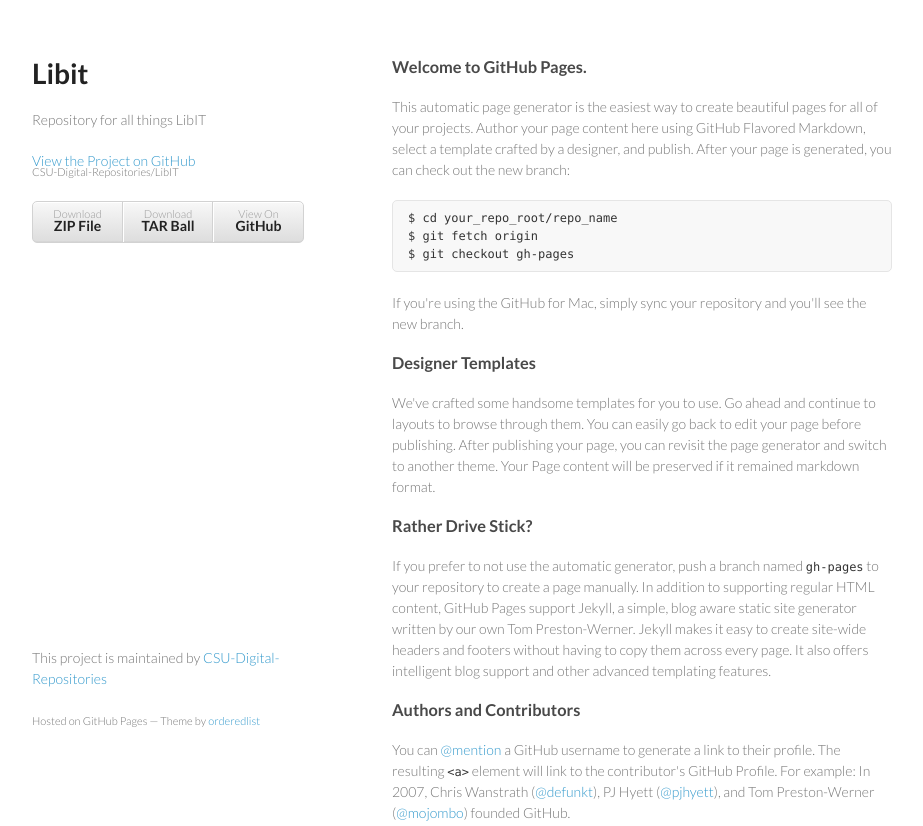
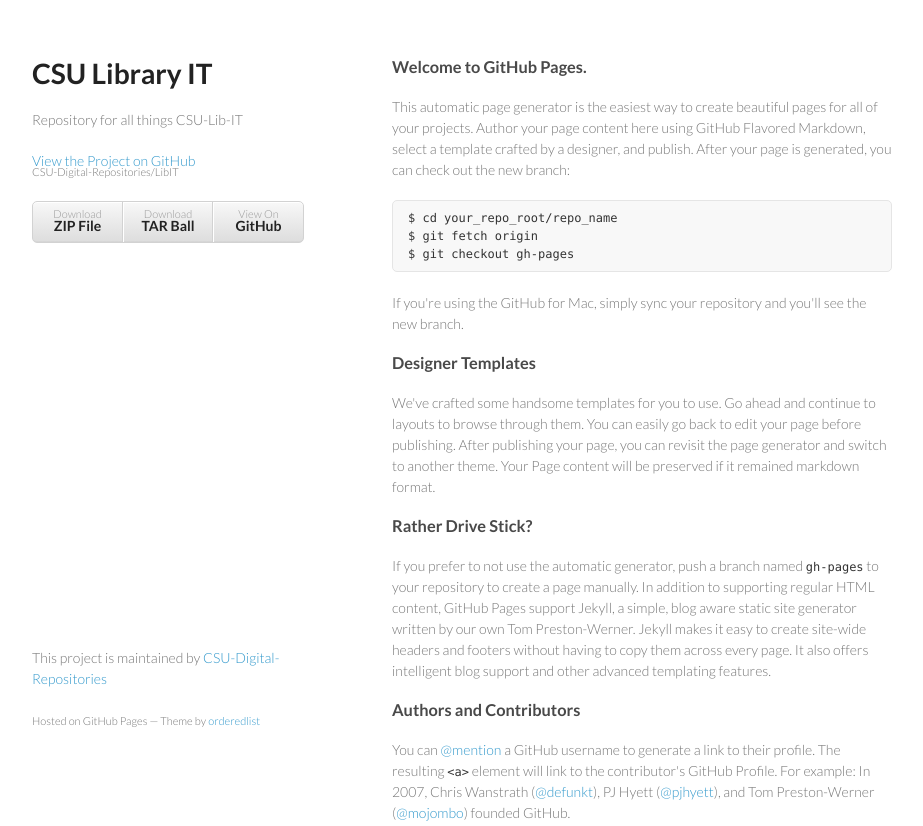
Before and after one commit to CSU-Digital-Repositories/LibIT, a plain HTML site: page index.html in a window 1280 px wide. Shown: the top 826 px of the page, without its empty margins (178-1101 px from the left). Drawn offline with Linux system fonts and the light colour scheme.

Commit message:
first commit

```diff
--- a/index.html
+++ b/index.html
@@ -15,8 +15,8 @@
   <body>
     <div class="wrapper">
       <header>
-        <h1>Libit</h1>
-        <p>Repository for all things LibIT</p>
+        <h1>CSU Library IT</h1>
+        <p>Repository for all things CSU-Lib-IT</p>
 
         <p class="view"><a href="https://github.com/CSU-Digital-Repositories/LibIT">View the Project on GitHub <small>CSU-Digital-Repositories/LibIT</small></a></p>
 
```
